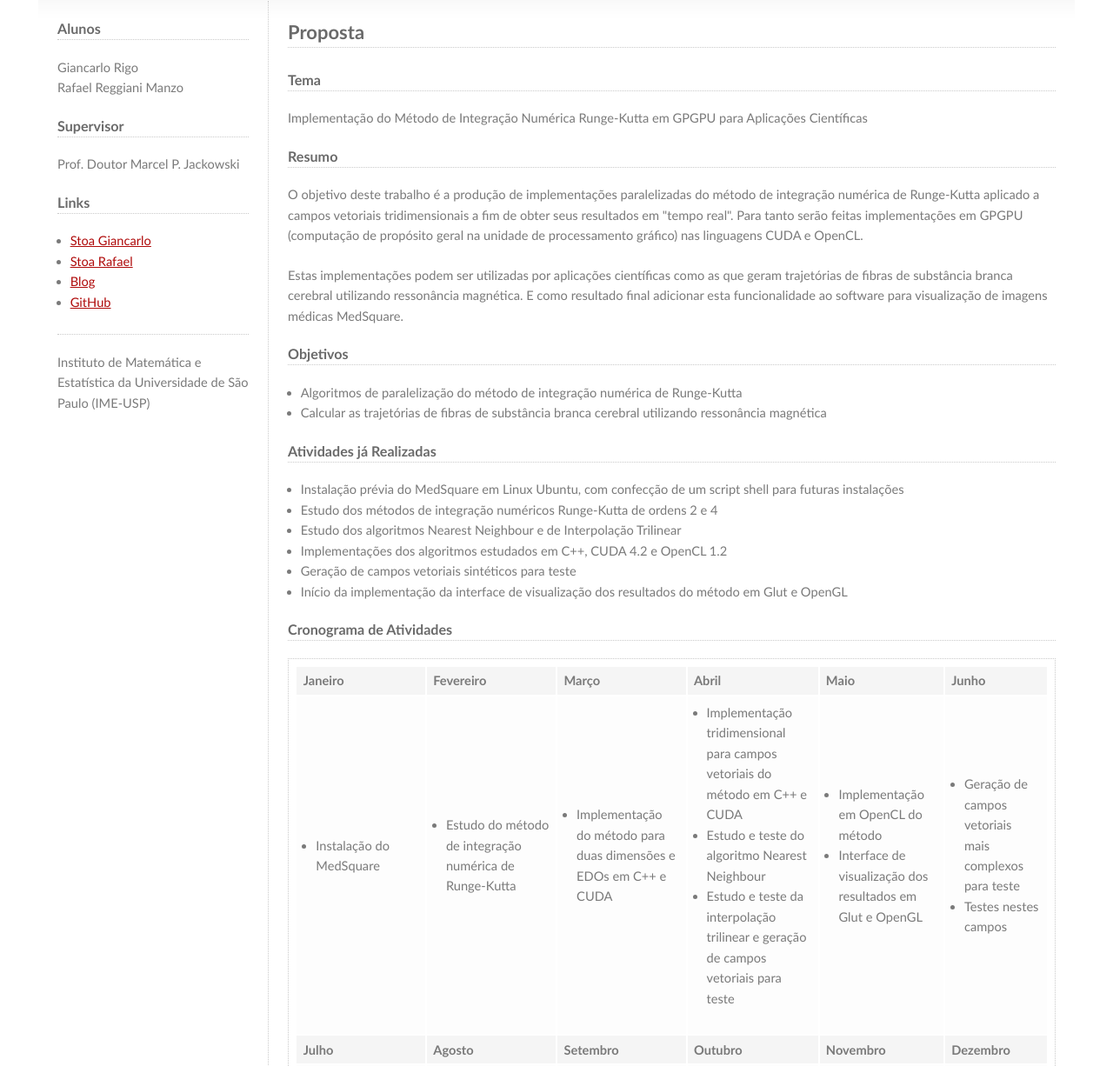
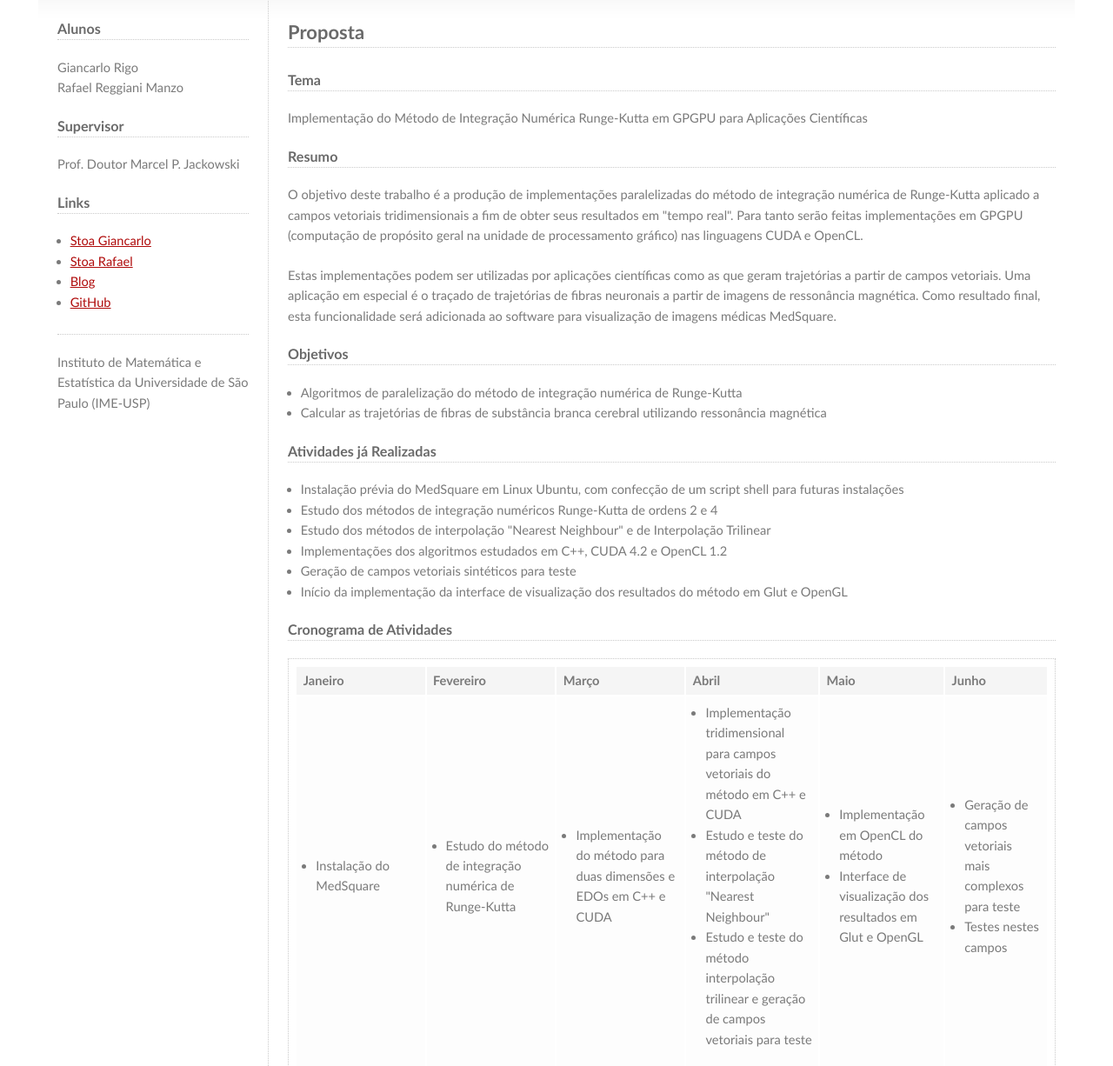
Before and after one commit to rafamanzo/runge-kutta-doc, a plain HTML site: page proposta/index.html in a window 1280 px wide. Shown: the part 176-1402 px from the top of the page at 87% size. Drawn offline with Linux system fonts and the light colour scheme.

Commit message:
Alteracoes com as sugestoes do Marcel

```diff
--- a/proposta/index.html
+++ b/proposta/index.html
@@ -35,7 +35,8 @@
 				<p>Implementação do Método de Integração Numérica Runge-Kutta em GPGPU para Aplicações Científicas</p>
 				<h3>Resumo</h3>
 				<p>O objetivo deste trabalho é a produção de implementações paralelizadas do método de integração numérica de Runge-Kutta aplicado a campos vetoriais tridimensionais a fim de obter seus resultados em "tempo real". Para tanto serão feitas implementações em GPGPU (computação de propósito geral na unidade de processamento gráfico) nas linguagens CUDA e OpenCL.</p>
-				<p>Estas implementações podem ser utilizadas por aplicações científicas como as que geram trajetórias de fibras de substância branca cerebral utilizando ressonância magnética. E como resultado final adicionar esta funcionalidade ao software para visualização de imagens médicas MedSquare.</p>
+				<p>Estas implementações podem ser utilizadas por aplicações científicas como as que geram trajetórias a partir de campos vetoriais. Uma aplicação em especial é o traçado de trajetórias de fibras neuronais a partir de imagens de ressonância magnética. Como resultado final, esta funcionalidade será adicionada ao software para visualização de imagens médicas MedSquare.</p>
+
 				<h3>Objetivos</h3>
 				  <ul>
 				    <li>Algoritmos de paralelização do método de integração numérica de Runge-Kutta</li>
@@ -45,7 +46,7 @@
 				  <ul>
 				    <li>Instalação prévia do MedSquare em Linux Ubuntu, com confecção de um script shell para futuras instalações</li>
 				    <li>Estudo dos métodos de integração numéricos Runge-Kutta de ordens 2 e 4</li>
-				    <li>Estudo dos algoritmos Nearest Neighbour e de Interpolação Trilinear</li>
+				    <li>Estudo dos métodos de interpolação "Nearest Neighbour" e de Interpolação Trilinear</li>
 				    <li>Implementações dos algoritmos estudados em C++, CUDA 4.2 e OpenCL 1.2</li>
 				    <li>Geração de campos vetoriais sintéticos para teste
 				    <li>Início da implementação da interface de visualização dos resultados do método em Glut e OpenGL</li>
@@ -65,7 +66,7 @@
 						<td><ul><li>Instalação do MedSquare</li></ul></td>
 						<td><ul><li>Estudo do método de integração numérica de Runge-Kutta</li></ul></td>
 						<td><ul><li>Implementação do método para duas dimensões e EDOs em C++ e CUDA</li></ul></td>
-						<td><ul><li>Implementação tridimensional para campos vetoriais do método em C++ e CUDA</li><li>Estudo e teste do algoritmo Nearest Neighbour</li><li>Estudo e teste da interpolação trilinear e geração de campos vetoriais para teste</li></ul></td>
+						<td><ul><li>Implementação tridimensional para campos vetoriais do método em C++ e CUDA</li><li>Estudo e teste do método de interpolação "Nearest Neighbour"</li><li>Estudo e teste do método interpolação trilinear e geração de campos vetoriais para teste</li></ul></td>
 						<td><ul><li>Implementação em OpenCL do método</li><li>Interface de visualização dos resultados em Glut e OpenGL</li></ul></td>
 						<td><ul><li>Geração de campos vetoriais mais complexos para teste</li><li>Testes nestes campos</li></ul></td>
 				  </tr>
@@ -102,7 +103,7 @@
 				  <li>Problemas de Valor Inicial</li>
 				  <li>Método de Integração Numérica Runge-Kutta</li>
 				  <li>Campo vetorial como discretização de EDOs</li>
-				  <li>Algoritmo Nearest Neighbour</li>
+				  <li>Método de interpolação "Nearest Neighbour"</li>
 				  <li>Método de Interpolação Linear</li>
 				  <li>General-Purpose computing on Graphics Processing Units (GPGPU)</li>
 				  <li>Linguagem CUDA</li>
```
